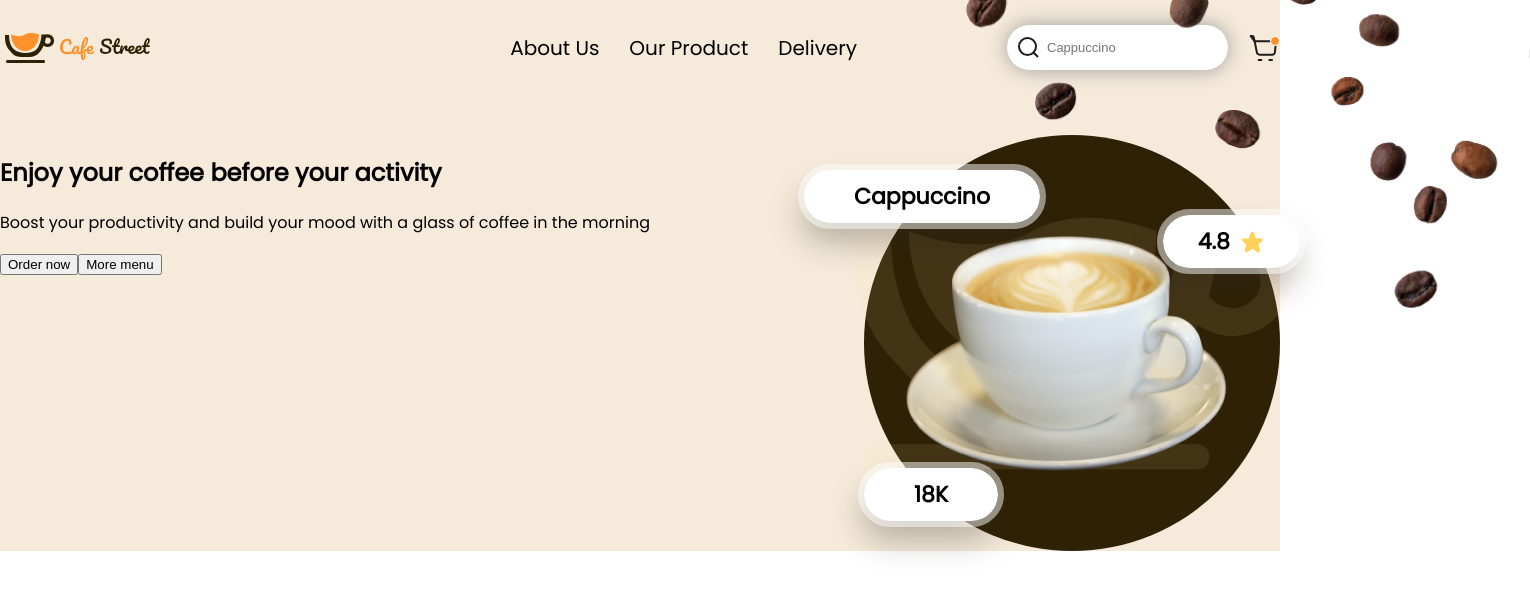
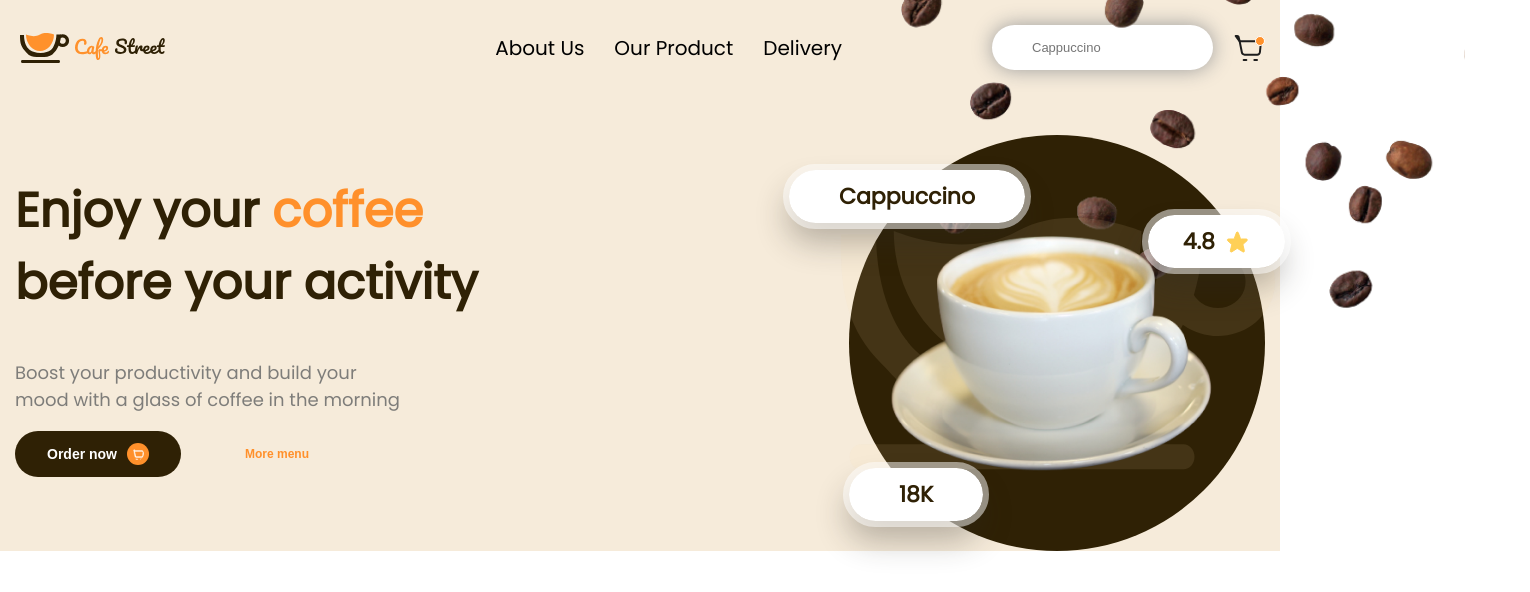
Before and after one commit to LadeMor/coffie-street, a React (Create React App) app: page / in a window 1280 px wide. Shown: the top 592 px of the page, 1530 px wide, since content can reach past the window. Built offline with nearby package versions, Linux system fonts and the light colour scheme.

Commit message:
Added z-index order

```diff
--- a/src/components/container/Container.scss
+++ b/src/components/container/Container.scss
@@ -3,6 +3,6 @@
     justify-content: center;
 
     .main-wrapper{
-        width: 1400px;
+        width: 1250px;
     }
 }
--- a/src/components/header/Header.scss
+++ b/src/components/header/Header.scss
@@ -3,7 +3,7 @@ header{
     font-family: 'Poppins';
     padding-bottom: 40px;
     position: relative;
-    z-index: -2;
+    z-index: 1;
 
     nav{
         display: flex;
@@ -12,9 +12,9 @@ header{
         align-items: center;
         padding: 25px 0px 25px 0px;
         position: relative;
-        z-index: 1;
+        z-index: 4;
+        .header-main-logo{
 
-        .header-main-logo{
         }
 
         .header-navigation{
@@ -22,6 +22,7 @@ header{
             justify-content: space-between;
             align-items: center;
             gap: 150px;
+
 
             .header-links{
                 display: flex;
@@ -31,9 +32,11 @@ header{
                 gap: 30px;
                 font-size: 20px;
 
+
                 a{
                     cursor: pointer;
                     transition: 0.3s;
+
                 }
 
                 a:hover{
@@ -48,13 +51,13 @@ header{
                 align-items: center;
                 gap: 20px;
                 position: relative;
-                    z-index: 1;
+                    z-index: 4;
 
                 .header-search-panel-input-container{
                     display: flex;
                     align-items: center;
                     position: relative;
-                    z-index: 1;
+                    z-index: 4;
 
                     input{
                         font-size: 13px;
@@ -64,13 +67,13 @@ header{
                         border: none;
                         box-shadow: 0px 0px 20px rgb(156, 156, 156);
                         position: relative;
-                        z-index: 1;
+                         z-index: 4;
                     }
 
                     img{
                         position: absolute;
                         left:10px;
-                        z-index: 2;
+                        z-index: 4;
                     }
                 }
             }
--- a/src/pages/main/Main.scss
+++ b/src/pages/main/Main.scss
@@ -1,36 +1,40 @@
+
+
 #main-preview{
     background-color: var(--light-accents-color);
     font-family: 'Poppins';
     position: relative;
-    z-index: -2;
+    z-index: 1;
+    color: var(--secondary-color);
 
     .main-preview-block{
-        z-index: -2;
         display: flex;
         flex-direction: row;
         justify-content: space-between;
         position: relative;
+        z-index: 4;
 
         .main-preview-block-image{
-            z-index: 0;
+            position: relative;
+            z-index: 4;
             background-color: var(--secondary-color);
             border-radius: 100%;
             width: 416px;
             height: 416px;
-            position: relative;
             display: flex;
             justify-content: center;
             align-items: center;
 
             .main-preview-block-image-exclude{
                 position: absolute;
-                z-index: 1;
+                z-index: 4;
             }
 
             .main-preview-block-image-coffie-cup{
                 position: absolute;
                 transform: translateY(-20px);
-                z-index: 2;
+                z-index: 4;
+
             }
 
             .coffie-label-border{
@@ -38,11 +42,12 @@
                 border-radius: 42px;
                 font-weight: bold;
                 box-shadow: -2px 19px 32px #302d2652;
-                position: relative;
+                 position: relative;
+                 z-index: 4;
             }
 
             .border{
-                z-index: 2;
+                z-index: 4;
                 position: absolute;
                 background-color: 7px solid rgb(0, 0, 0);
                 width: 100%;
@@ -60,7 +65,7 @@
 
 
             .coffie-label-title{
-                z-index: 3;
+                z-index: 4;
                 position: absolute;
                 top:35px;
                 left: -60px;
@@ -70,7 +75,7 @@
 
             .coffie-label-rate{
                 position: absolute;
-                z-index: 3;
+                z-index: 4;
                 font-size: 22px;
                 display: flex;
                 flex-direction: row;
@@ -85,7 +90,7 @@
 
             .coffie-label-count{
                 position: absolute;
-                z-index: 3;
+
                 font-size: 22px;
                 font-size: 22px;
                 padding: 10px 50px 10px 50px;
@@ -94,11 +99,67 @@
             }
         }
 
+        .main-preview-block-text{
+            z-index: 4;
+            position: relative;
+            .main-preview-block-text-buttons{
+                display: flex;
+                align-items: center;
+                gap: 40px;
+
+                .order-btn{
+                    font-size: 14px;
+                    font-weight: bold;
+                    color: white;
+                    background-color: var(--secondary-color);
+                    padding: 12px 32px 12px 32px;
+                    border-radius: 33px;
+                    border: none;
+                    display: flex;
+                    flex-direction: row;
+                    justify-content: center;
+                    align-items: center;
+                    gap: 10px;
+                    cursor: pointer;
+
+                    .btn-white-card-icon{
+                        background-color: var(--primary-color);
+                        border-radius: 100%;
+                        padding: 5px;
+                    }
+                }
+
+                .menu-btn{
+                    padding: 10px 24px 10px 24px;
+                    font-size: 12px;
+                    font-weight: bold;
+                    color: var(--primary-color);
+                    border: none;
+                    background-color: rgba(255, 255, 255, 0);
+                    cursor: pointer;
+                }
+            }
+        }
+
+        .main-preview-block-text h1{
+            font-size: 48px;
+
+            .coffie-focus{
+                color: var(--primary-color);
+            }
+        }
+
+        .main-preview-block-text p{
+            color: var(--light-color);
+            font-size: 18px;
+        }
+
         .bg-top-coffie-beans{
             position: absolute;
-            right: -250px;
+            right: -200px;
             top:-200px;
-            z-index:-1;
+            z-index:3;
+
         }
 
     }
--- a/src/pages/main/Main.tsx
+++ b/src/pages/main/Main.tsx
@@ -1,3 +1,5 @@
+import React from "react";
+
 import Container from "../../components/container/Container";
 import Header from "../../components/header/Header";
 
@@ -6,21 +8,25 @@ import "./Main.scss";
 import exclude from "../../assets/icons/Exclude.svg";
 import main_coffie from "../../assets/images/main-coffie.png";
 import rate_star from "../../assets/icons/akar-icons_star.svg";
+import white_card_icon from "../../assets/icons/card-icon-white.svg";
+
 import bg_coffie_beans from "../../assets/images/bg-coffie-beans.png";
+
 
 const Main = () => {
     return(
-        <div>
+        <React.Fragment>
             <Header/>
             <section id="main-preview">
                 <Container>
                     <div className="main-preview-block">
                         <div className="main-preview-block-text">
-                            <h1>Enjoy your coffee before your activity</h1>
-                            <p>Boost your productivity and build your mood with a glass of coffee in the morning</p>
+                            {/* Fix z-index of this block !!! */}
+                            <h1>Enjoy your <span className="coffie-focus">coffee</span> <br/> before your activity</h1>
+                            <p>Boost your productivity and build your<br/> mood with a glass of coffee in the morning</p>
                             <div className="main-preview-block-text-buttons">
-                                <button>Order now</button>
-                                <button>More menu</button>
+                                <button className="order-btn">Order now<img src={white_card_icon} className="btn-white-card-icon"/></button>
+                                <button className="menu-btn">More menu</button>
                             </div>
                         </div>
                         <div className="main-preview-block-image">
@@ -39,12 +45,13 @@ const Main = () => {
                                 <h4>18K</h4>
                                 <div className="border"></div>
                             </div>
+                            <img src={bg_coffie_beans} className="bg-top-coffie-beans"/>
                         </div>
-                        <img src={bg_coffie_beans} className="bg-top-coffie-beans"/>
+
                     </div>
                 </Container>
             </section>
-        </div>
+        </React.Fragment>
     );
 }
 
```
Also changed, not shown: src/assets/icons/card-icon-white.svg (added).
